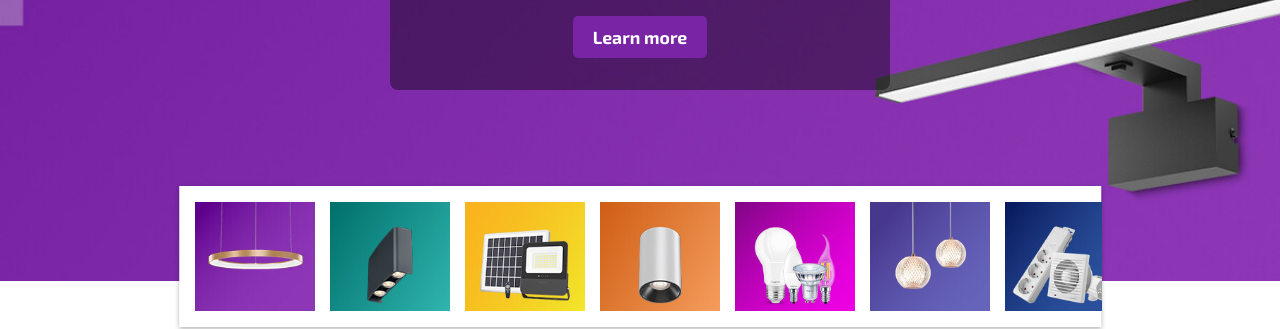
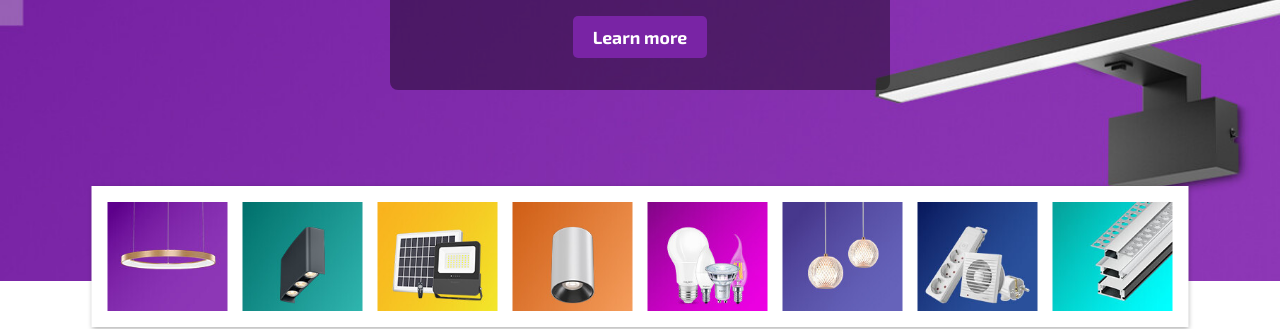
Before and after one commit to artyshab/braytronmk, an Astro site: page / in a window 1280 px wide. Shown: the part 473-802 px from the top of the page. Built offline with nearby package versions, Linux system fonts and the light colour scheme; Astro itself is replaced by a stand-in of ours.

Commit message:
Fixed bugs and responsivness

```diff
--- a/src/components/ProductsSection.astro
+++ b/src/components/ProductsSection.astro
@@ -29,7 +29,7 @@ import prod8 from "../assets/product-images/prod8.jpg";
     transform: translateX(-50%);
     bottom: 0;
     z-index: 10;
-    width: 72%;
+    width: auto;
     background-color: white;
     padding: 1rem 0;
     margin: 0 auto;
@@ -41,18 +41,18 @@ import prod8 from "../assets/product-images/prod8.jpg";
   gap: 15px;
   justify-content: flex-start;
   align-items: center;
-  overflow-x: auto;   /* enables horizontal scroll */
-  white-space: nowrap; /* prevents wrapping */
+  overflow-x: auto;
+  white-space: nowrap;
   padding: 0 1rem;
-  scrollbar-width: none; /* Firefox: hide scrollbar */
+  scrollbar-width: none;
 }
 
 .product::-webkit-scrollbar {
-  display: none; /* Chrome/Safari: hide scrollbar */
+  display: none;
 }
 
 .product img {
-  flex: 0 0 auto; /* prevents shrinking */
+  flex: 0 0 auto;
   width: 120px;
   cursor: pointer;
   transition: 0.3s all ease;
```
